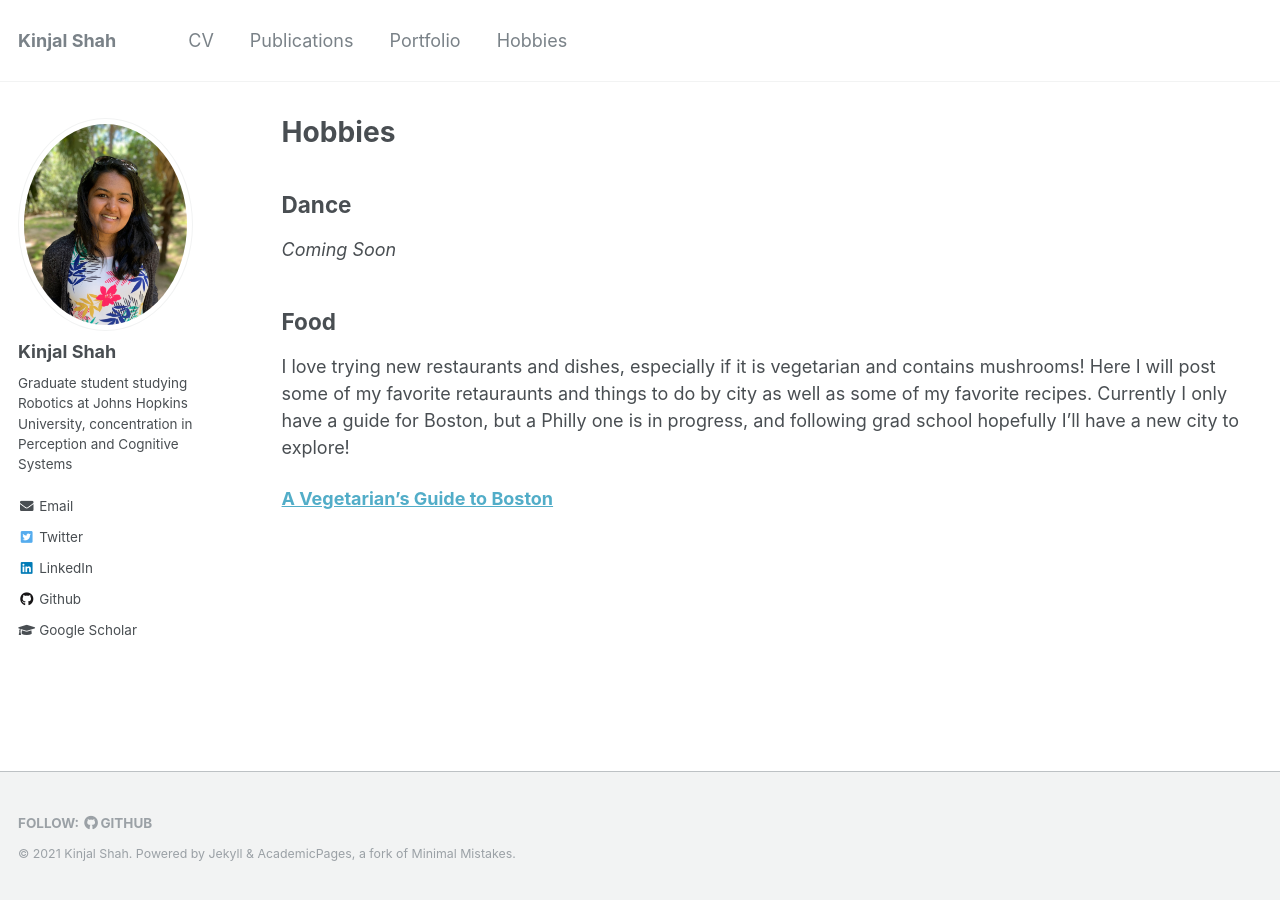
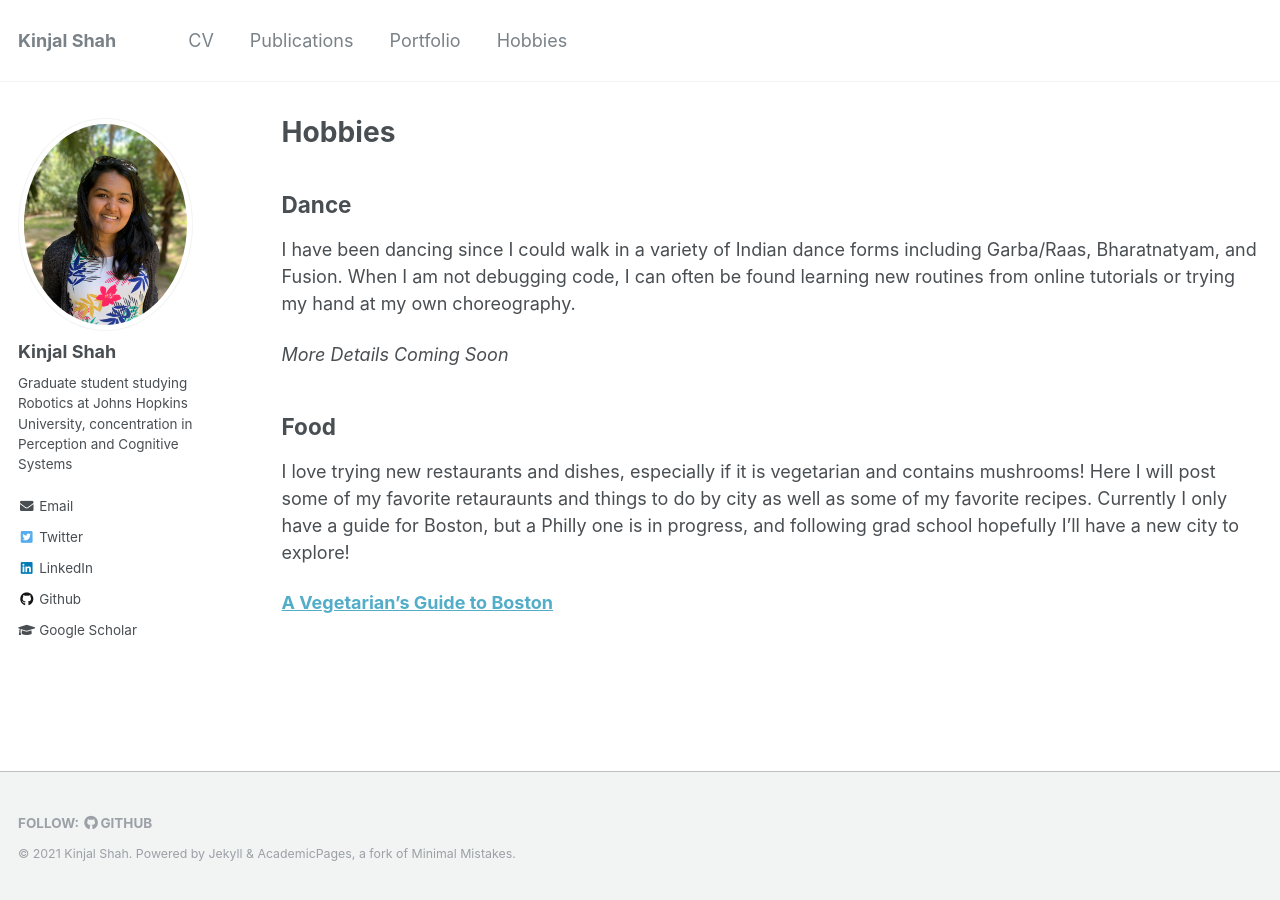
Before and after one commit to kinjmshah/kinjmshah.github.io, a Jekyll site: the page built from _pages/hobbies.md, in a window 1280 px wide. Built offline with Jekyll 4.4.1, drawn with Linux system fonts in a browser that asks for light colours.

Commit message:
Update hobbies.md

```diff
--- a/_pages/hobbies.md
+++ b/_pages/hobbies.md
@@ -7,7 +7,9 @@ author_profile: true
 
 ## Dance
 
-*Coming Soon*
+I have been dancing since I could walk in a variety of Indian dance forms including Garba/Raas, Bharatnatyam, and Fusion. When I am not debugging code, I can often be found learning new routines from online tutorials or trying my hand at my own choreography.
+
+*More Details Coming Soon*
 
 ## Food
 
```
